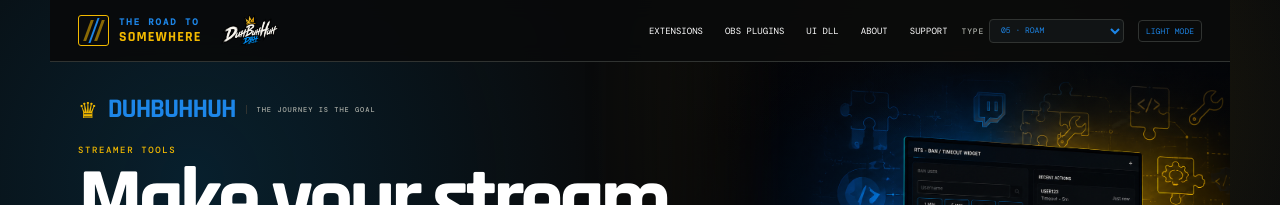
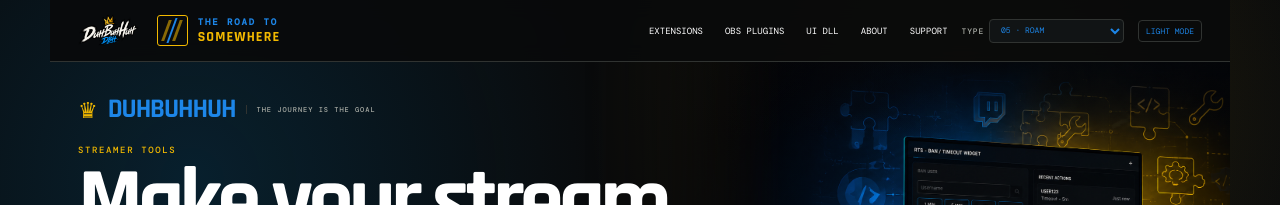
Before and after one commit to DizzyBHigh/road-to-somewhere, a Jekyll site: the page built from index.html, in a window 1280 px wide. Shown: the top 205 px of the page. Built offline with Jekyll 4.4.1, drawn with Linux system fonts in a browser that asks for light colours.

Commit message:
Move DuhBuhHuh logo to left of RTS brand

```diff
--- a/_includes/header.html
+++ b/_includes/header.html
@@ -1,8 +1,8 @@
 <link rel="stylesheet" href="{{ '/assets/rts-format.css' | relative_url }}">
 <header class="site-header">
   <div class="header-identity">
+    <img class="header-dbh-logo" src="{{ '/assets/images/duhbuhhuh-logo-menubar.png' | relative_url }}" alt="DuhBuhHuh">
     <a class="brand" href="{{ '/' | relative_url }}" aria-label="The Road to Somewhere home"><span class="brand-mark" aria-hidden="true"><i></i><b></b><i></i></span><span class="brand-copy"><strong>THE ROAD TO</strong><em>SOMEWHERE</em></span></a>
-    <img class="header-dbh-logo" src="{{ '/assets/images/duhbuhhuh-logo-menubar.png' | relative_url }}" alt="DuhBuhHuh">
   </div>
   <div class="header-tools">
     <nav aria-label="Primary">
```
